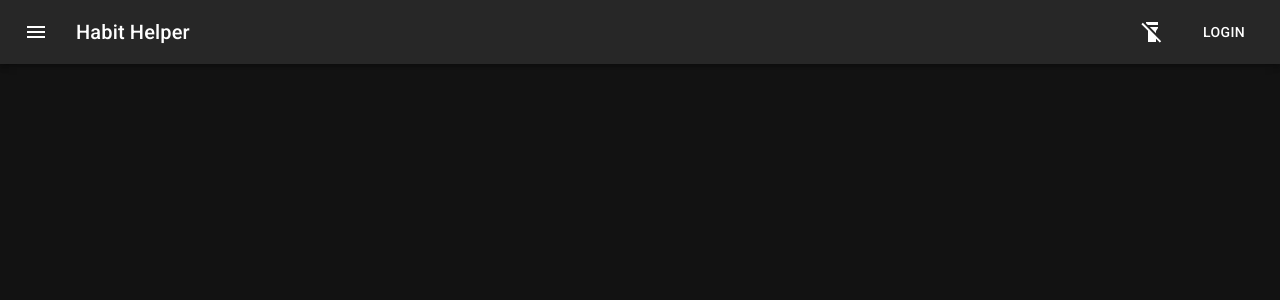
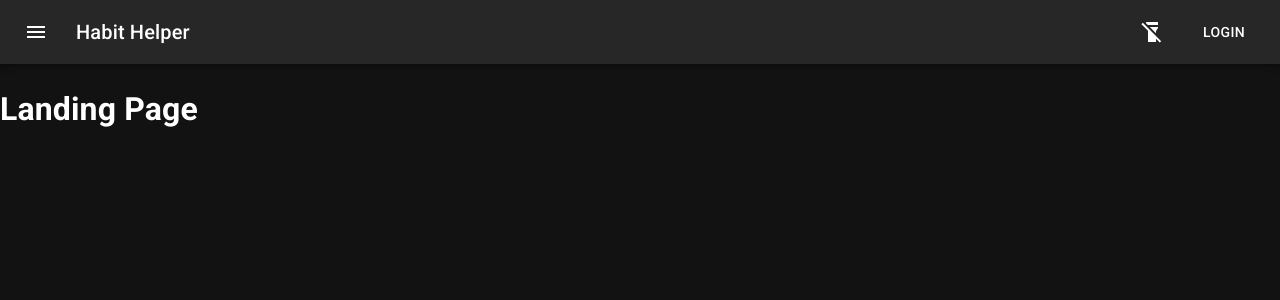
Before and after one commit to MTU-CS3141-Team15/CS3141-R02-team15, a React (Create React App) app in the folder apps/frontend/: page /welcome in a window 1280 px wide. Before the commit this address had no page. Shown: the top 300 px of the page. Built offline with nearby package versions, Linux system fonts and the light colour scheme.

Commit message:
created landing page

```diff
--- a/apps/frontend/src/components/App.tsx
+++ b/apps/frontend/src/components/App.tsx
@@ -23,6 +23,7 @@ import FlashlightOffIcon from "@mui/icons-material/FlashlightOff";
 import FlashlightOnIcon from "@mui/icons-material/FlashlightOn";
 import { darkTheme } from "../themes/dark";
 
+const Landing = lazy(() => import("../pages/Landing"));
 const Home = lazy(() => import("../pages/Home"));
 const Login = lazy(() => import("../pages/Login"));
 const Register = lazy(() => import("../pages/Register"));
@@ -109,6 +110,7 @@ export default function App() {
             <Route path="/login" element={<Login />} />
             <Route path="/register" element={<Register />} />
             <Route path="/" element={<Home />} />
+            <Route path="/welcome" element={<Landing />} />
           </Routes>
         </Suspense>
       </UserProvider>
--- /dev/null
+++ b/apps/frontend/src/pages/Landing.tsx
@@ -0,0 +1,7 @@
+export default function Home() {
+  return (
+    <main>
+      <h1>Landing Page</h1>
+    </main>
+  );
+}
```
